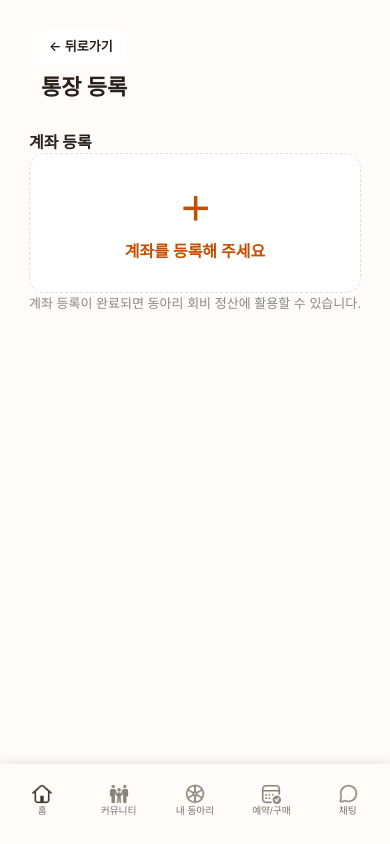
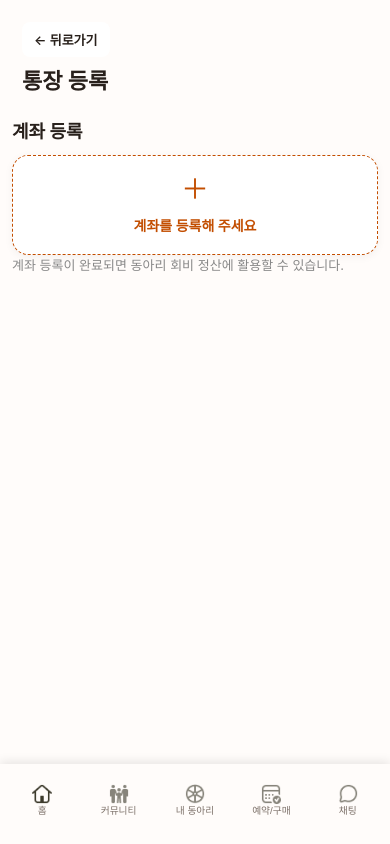
Before and after one commit to hyeonhakjang/admin_group_proto, a React (Create React App) app: page /myclub/manage/account in a window 390 px wide. Built offline with nearby package versions, Linux system fonts and the light colour scheme; no server answers.

Commit message:
style: Update ClubAccount screens responsive layout according to Cursor Rules

```diff
--- a/src/components/ClubAccountBankInputScreen.tsx
+++ b/src/components/ClubAccountBankInputScreen.tsx
@@ -57,7 +57,7 @@ const ClubAccountBankInputScreen: React.FC = () => {
         <section>
           <h2 className="club-account-section-title">선택한 은행</h2>
           <div className="club-account-card">
-            <strong style={{ fontSize: "18px" }}>{selectedBankName}</strong>
+            <strong className="selected-bank-name">{selectedBankName}</strong>
             <span className="secondary-text">
               다른 은행을 선택하려면 이전 화면으로 돌아가주세요.
             </span>
--- a/src/components/ClubAccountScreen.tsx
+++ b/src/components/ClubAccountScreen.tsx
@@ -58,7 +58,7 @@ const ClubAccountScreen: React.FC = () => {
               </>
             ) : (
               <>
-                <div style={{ fontSize: "32px" }}>＋</div>
+                <div className="empty-card-icon">＋</div>
                 <p>계좌를 등록해 주세요</p>
               </>
             )}
--- a/src/components/ClubAccountScreens.css
+++ b/src/components/ClubAccountScreens.css
@@ -1,37 +1,47 @@
 .club-account-screen {
-  min-height: 100vh;
-  background: #fffcfa;
-  padding-bottom: 120px;
+  background-color: #fffcfa;
+  padding-bottom: 100px; /* BottomTabBar 공간 확보 */
   font-family: "Inter", "Noto Sans KR", sans-serif;
-  color: #28201b;
+  width: 100%;
+  max-width: 100vw;
+  overflow-x: hidden; /* 가로 스크롤 방지 */
+  box-sizing: border-box;
   display: flex;
   flex-direction: column;
+  min-height: 100vh;
+  color: #28201b;
 }
 
 .club-account-inner {
   flex: 1;
   padding: clamp(16px, 4vw, 24px);
+  padding-bottom: calc(100px + 16px); /* BottomTabBar 높이 + 여유 공간 */
   display: flex;
   flex-direction: column;
   gap: clamp(16px, 4vw, 24px);
   width: 100%;
-  max-width: 520px;
+  max-width: 600px;
   margin: 0 auto;
+  box-sizing: border-box;
 }
 
 .club-account-header {
   position: relative;
+  top: 0;
+  left: 0;
+  right: 0;
   width: 100%;
   background-color: #fffcfa;
+  z-index: 100;
   padding: clamp(12px, 3vw, 16px);
   display: flex;
   flex-direction: column;
   align-items: flex-start;
   gap: clamp(6px, 1.5vw, 8px);
   min-height: 64px;
-  pointer-events: none;
+  pointer-events: none; /* 컨테이너는 클릭 이벤트 차단 */
   box-sizing: border-box;
-  flex-shrink: 0;
+  flex-shrink: 0; /* 축소 방지 */
 }
 
 .club-account-title {
@@ -54,40 +64,66 @@
   cursor: pointer;
   transition: all 0.2s ease;
   backdrop-filter: blur(4px);
-  pointer-events: auto;
-  margin-left: clamp(-4px, -1vw, -2px);
+  pointer-events: auto; /* 버튼은 클릭 가능 */
+  z-index: 101;
+  align-self: flex-start;
+  box-sizing: border-box;
 }
 
 .club-account-back-btn:hover {
   background: white;
 }
 
+.club-account-back-btn:active {
+  transform: scale(0.98);
+}
+
 .club-account-section-title {
-  font-size: clamp(16px, 4vw, 20px);
+  font-family: "Inter", "Noto Sans KR", sans-serif;
   font-weight: 700;
-  margin: 0;
+  font-size: clamp(18px, 4.5vw, 22px);
+  color: #28201b;
+  margin: 0 0 clamp(12px, 3vw, 16px) 0;
 }
 
 .club-account-card {
-  border: 1px solid #e0e0e0;
+  background: white;
   border-radius: 16px;
   padding: clamp(16px, 4vw, 20px);
-  background: white;
+  box-shadow: 0 2px 8px rgba(0, 0, 0, 0.05);
   display: flex;
   flex-direction: column;
-  gap: clamp(8px, 2vw, 12px);
+  gap: clamp(12px, 3vw, 16px);
   cursor: pointer;
-  min-height: 140px;
+  min-height: clamp(120px, 30vw, 160px);
   width: 100%;
+  box-sizing: border-box;
+  transition: all 0.2s ease;
+  border: 1px solid #e0e0e0;
+}
+
+.club-account-card:hover {
+  box-shadow: 0 4px 12px rgba(0, 0, 0, 0.1);
+  transform: translateY(-2px);
+}
+
+.club-account-card:active {
+  transform: translateY(0);
 }
 
 .club-account-card.empty {
   border-style: dashed;
+  border-color: #c34e00;
   align-items: center;
   justify-content: center;
   text-align: center;
   color: #c34e00;
   font-weight: 600;
+  font-size: clamp(14px, 3.5vw, 16px);
+}
+
+.club-account-card.empty:hover {
+  background: #fff5f0;
 }
 
 .club-account-card-filled .account-bank {
@@ -120,10 +156,24 @@
   border-radius: 12px;
   border: 1px solid #e0e0e0;
   background: white;
+  font-family: "Inter", "Noto Sans KR", sans-serif;
   font-size: clamp(15px, 3.75vw, 18px);
   font-weight: 600;
+  color: #28201b;
   cursor: pointer;
   width: 100%;
+  box-sizing: border-box;
+  transition: all 0.2s ease;
+  text-align: left;
+}
+
+.bank-list-item:hover {
+  background: #fff5f0;
+  border-color: #c34e00;
+}
+
+.bank-list-item:active {
+  transform: scale(0.98);
 }
 
 .bank-list-item span {
@@ -150,24 +200,55 @@
 }
 
 .bank-input-field input {
-  padding: clamp(12px, 3vw, 14px);
+  width: 100%;
+  padding: clamp(12px, 3vw, 16px);
   border: 1px solid #e0e0e0;
   border-radius: 12px;
+  font-family: "Inter", "Noto Sans KR", sans-serif;
   font-size: clamp(14px, 3.5vw, 16px);
-  font-family: "Inter", "Noto Sans KR", sans-serif;
-  width: 100%;
+  color: #28201b;
+  background: white;
+  outline: none;
+  box-sizing: border-box;
+  transition: all 0.2s ease;
+}
+
+.bank-input-field input:focus {
+  border-color: #c34e00;
+  box-shadow: 0 0 0 3px rgba(195, 78, 0, 0.1);
+}
+
+.bank-input-field input::placeholder {
+  color: #888888;
 }
 
 .primary-btn {
+  width: 100%;
+  padding: clamp(14px, 3.5vw, 16px);
   background: #c34e00;
   color: white;
   border: none;
   border-radius: 12px;
-  padding: clamp(14px, 3.5vw, 18px);
-  font-size: clamp(15px, 3.75vw, 18px);
-  font-weight: 700;
+  font-family: "Inter", "Noto Sans KR", sans-serif;
+  font-weight: 600;
+  font-size: clamp(15px, 3.75vw, 17px);
   cursor: pointer;
-  width: 100%;
+  transition: all 0.2s ease;
+  box-sizing: border-box;
+}
+
+.primary-btn:hover {
+  background: #a03e00;
+}
+
+.primary-btn:active {
+  transform: scale(0.98);
+}
+
+.primary-btn:disabled {
+  background: #cccccc;
+  cursor: not-allowed;
+  opacity: 0.6;
 }
 
 .secondary-text {
@@ -181,14 +262,123 @@
   margin: 0;
 }
 
+.empty-card-icon {
+  font-size: clamp(28px, 7vw, 32px);
+  font-weight: 300;
+  line-height: 1;
+}
+
+.selected-bank-name {
+  font-size: clamp(16px, 4vw, 18px);
+  font-weight: 600;
+  color: #28201b;
+}
+
+/* 반응형 breakpoints */
+@media (max-width: 480px) {
+  .club-account-inner {
+    padding: clamp(12px, 3vw, 16px);
+    gap: clamp(12px, 3vw, 16px);
+  }
+
+  .club-account-header {
+    padding: clamp(10px, 2.5vw, 14px);
+  }
+
+  .club-account-card {
+    min-height: clamp(100px, 25vw, 140px);
+    padding: clamp(12px, 3vw, 16px);
+  }
+}
+
+@media (max-width: 360px) {
+  .club-account-inner {
+    padding: clamp(10px, 2.5vw, 14px);
+    gap: clamp(10px, 2.5vw, 14px);
+  }
+
+  .club-account-title {
+    font-size: clamp(20px, 5vw, 24px);
+  }
+
+  .club-account-section-title {
+    font-size: clamp(16px, 4vw, 20px);
+  }
+
+  .club-account-card {
+    min-height: clamp(90px, 22.5vw, 120px);
+    padding: clamp(10px, 2.5vw, 14px);
+  }
+
+  .bank-list-item {
+    padding: clamp(12px, 3vw, 16px);
+    font-size: clamp(14px, 3.5vw, 16px);
+  }
+}
+
+@media (max-width: 320px) {
+  .club-account-inner {
+    padding: clamp(8px, 2vw, 12px);
+    gap: clamp(8px, 2vw, 12px);
+  }
+
+  .club-account-title {
+    font-size: clamp(18px, 4.5vw, 22px);
+  }
+
+  .club-account-section-title {
+    font-size: clamp(15px, 3.75vw, 18px);
+  }
+
+  .club-account-card {
+    min-height: clamp(80px, 20vw, 100px);
+    padding: clamp(8px, 2vw, 12px);
+  }
+
+  .bank-list-item {
+    padding: clamp(10px, 2.5vw, 14px);
+    font-size: clamp(13px, 3.25vw, 15px);
+  }
+
+  .primary-btn {
+    font-size: clamp(14px, 3.5vw, 16px);
+    padding: clamp(12px, 3vw, 14px);
+  }
+}
+
+@media (max-width: 240px) {
+  .club-account-inner {
+    padding: clamp(6px, 1.5vw, 10px);
+    gap: clamp(6px, 1.5vw, 10px);
+  }
+
+  .club-account-title {
+    font-size: clamp(16px, 4vw, 20px);
+  }
+
+  .club-account-section-title {
+    font-size: clamp(14px, 3.5vw, 16px);
+  }
+
+  .club-account-card {
+    min-height: clamp(70px, 17.5vw, 90px);
+    padding: clamp(6px, 1.5vw, 10px);
+  }
+
+  .bank-list-item {
+    padding: clamp(8px, 2vw, 12px);
+    font-size: clamp(12px, 3vw, 14px);
+  }
+
+  .primary-btn {
+    font-size: clamp(13px, 3.25vw, 15px);
+    padding: clamp(10px, 2.5vw, 12px);
+  }
+}
+
+/* 데스크톱 대응 (선택적) */
 @media (min-width: 768px) {
   .club-account-inner {
     max-width: 640px;
   }
 }
-
-@media (max-width: 360px) {
-  .club-account-card {
-    min-height: 120px;
-  }
-}
```
